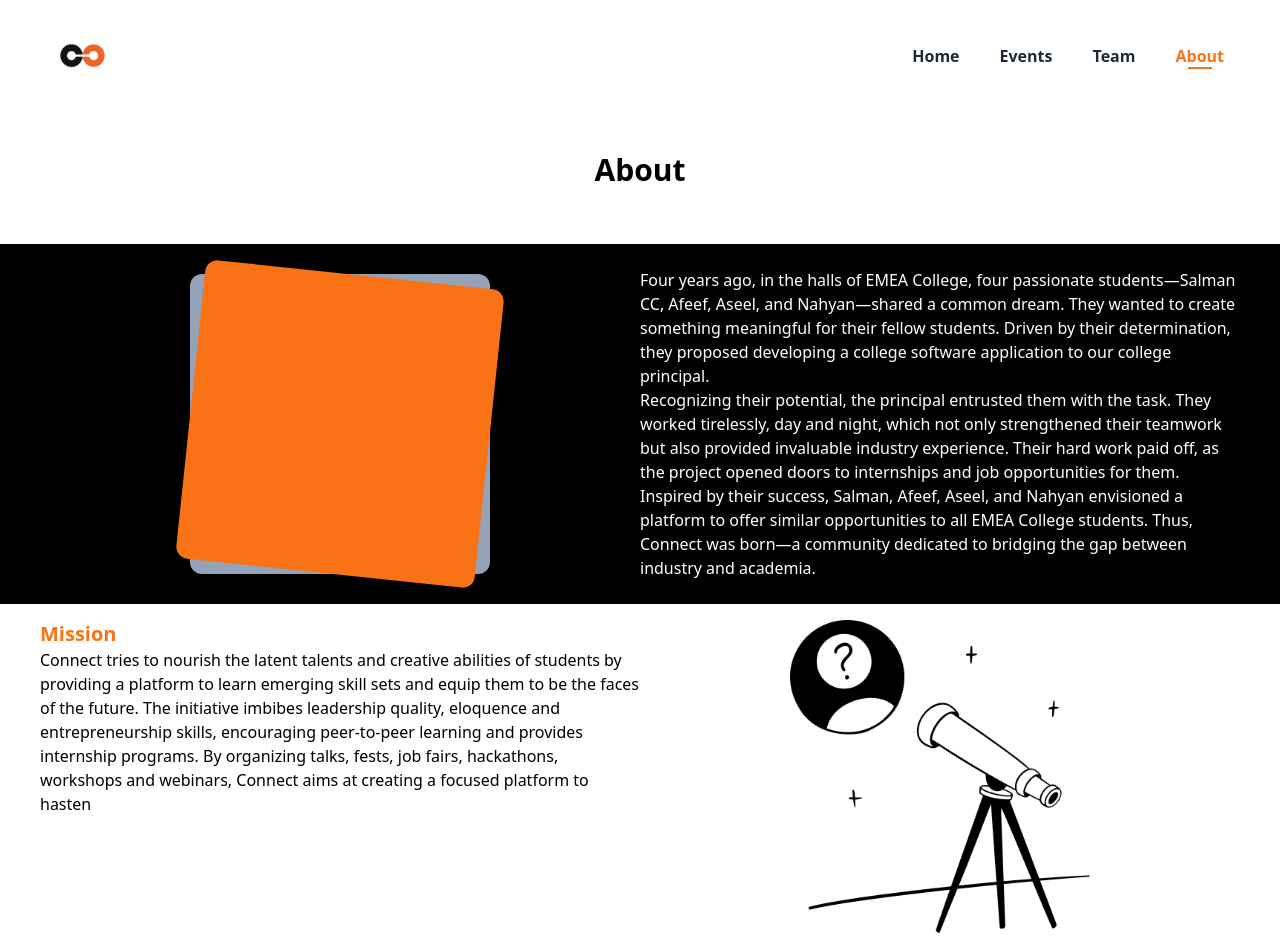
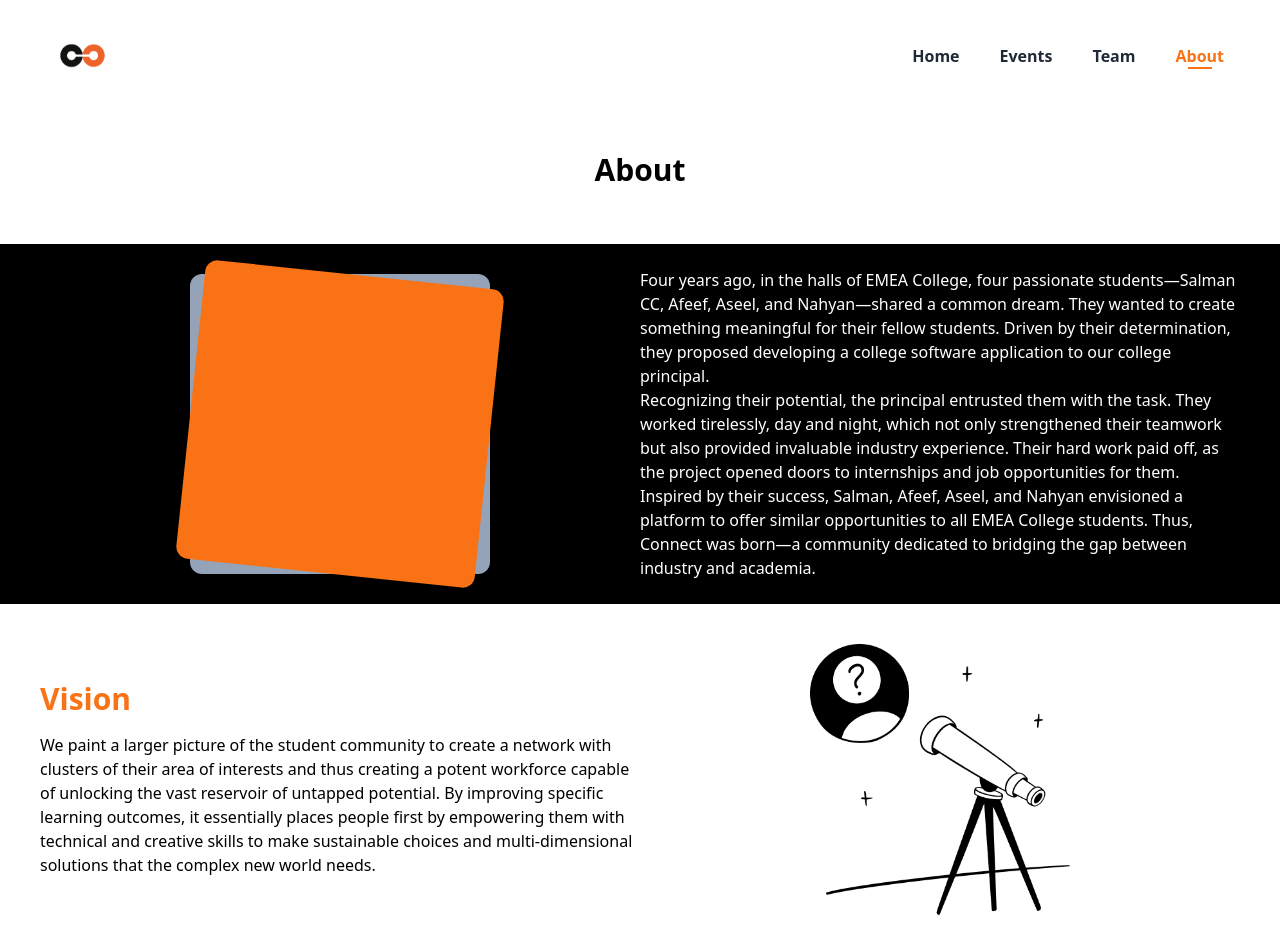
Before and after one commit to connectemea/connect_emea, a React (Vite) app: page /about in a window 1280 px wide. Shown: the top 952 px of the page. Built offline with nearby package versions, Linux system fonts and the light colour scheme.

Commit message:
feat(Vision): update Vision component

```diff
--- a/src/pages/About/components/Vision/index.jsx
+++ b/src/pages/About/components/Vision/index.jsx
@@ -3,17 +3,17 @@ import img from '../../../../assets/avatars/About2.png'
 
 function Vision() {
   return (
-      <div className='flex justify-between'>
-        <div className='w-1/2'>
-          <h1 className='text-left text-orange-500 font-semibold text-xl'>Mission</h1>
-          <p>
-            Connect tries to nourish the latent talents and creative abilities of students by providing a platform to learn emerging skill sets and equip them to be the faces of the future. The initiative imbibes leadership quality, eloquence and entrepreneurship skills, encouraging peer-to-peer learning and provides internship programs. By organizing talks, fests, job fairs, hackathons, workshops and webinars, Connect aims at creating a focused platform to hasten
-          </p>
-        </div>
-        <div className='w-1/2 flex items-center justify-center'>
-          <img src={img} alt='about' className='w-auto max-w-[300px] mx-auto' />
-        </div>
+    <div className='flex justify-between mt-10'>
+      <div className='w-1/2 flex items-start justify-center flex-col'>
+        <h1 className='text-left text-orange-500 font-black text-3xl mb-4'>Vision</h1>
+        <p>
+        We paint a larger picture of the student community to create a network with clusters of their area of interests and thus creating a potent workforce capable of unlocking the vast reservoir of untapped potential. By improving specific learning outcomes, it essentially places people first by empowering them with technical and creative skills to make sustainable choices and multi-dimensional solutions that the complex new world needs.
+        </p>
       </div>
+      <div className='w-1/2 flex items-center justify-center'>
+        <img src={img} alt='about' className='w-auto max-w-[260px] mx-auto' />
+      </div>
+    </div>
   )
 }
 
```
